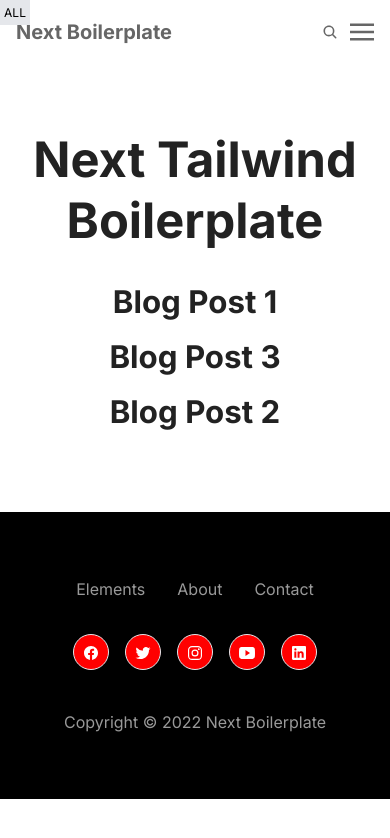
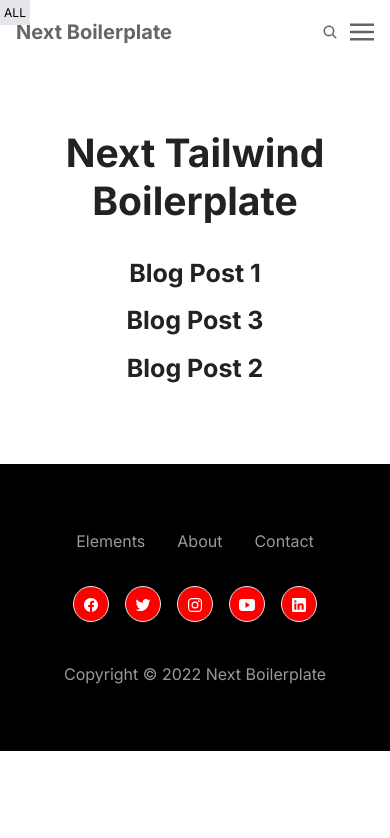
Before and after one commit to tfsohag/hydrogren-nextjs, a Next.js app: page / in a window 390 px wide. Shown: the top 838 px of the page. Built offline with nearby package versions, Linux system fonts and the light colour scheme.

Commit message:
update font settings

```diff
--- a/styles/base.scss
+++ b/styles/base.scss
@@ -15,26 +15,32 @@ h6 {
   @apply font-primary font-bold leading-tight text-text-dark;
 }
 
-h1 {
-  @apply text-h1;
+h1,
+.h1 {
+  @apply text-h1-sm md:text-h1;
 }
 
-h2 {
-  @apply text-h2;
+h2,
+.h2 {
+  @apply text-h2-sm md:text-h2;
 }
 
-h3 {
-  @apply text-h3;
+h3,
+.h3 {
+  @apply text-h3-sm md:text-h3;
 }
 
-h4 {
+h4,
+.h4 {
   @apply text-h4;
 }
 
-h5 {
+h5,
+.h5 {
   @apply text-h5;
 }
 
-h6 {
+h6,
+.h6 {
   @apply text-h6;
 }
--- a/styles/components.scss
+++ b/styles/components.scss
@@ -29,5 +29,5 @@
 
 // content style
 .content {
-  @apply prose max-w-none prose-h1:mb-4 prose-h1:text-h1 prose-h2:mb-4 prose-h2:mt-4 prose-h2:text-h2 prose-h3:mt-4 prose-h3:text-h3 prose-h4:mt-4 prose-h5:mb-4 prose-h6:mb-6;
+  @apply prose max-w-none prose-headings:font-bold prose-h1:mb-4 prose-h1:text-h1-sm prose-h2:mb-4 prose-h2:mt-4 prose-h2:text-h2-sm prose-h3:mt-4 prose-h3:text-h3-sm prose-h4:mt-4 prose-h5:mb-4 prose-h6:mb-6 md:prose-h1:text-h1 md:prose-h2:text-h2 md:prose-h3:text-h3;
 }
--- a/styles/navigation.scss
+++ b/styles/navigation.scss
@@ -13,7 +13,7 @@ input#nav-toggle:checked ~ #nav-menu {
 
 // navbar items
 .navbar {
-  @apply text-center;
+  @apply text-center md:text-left;
 }
 
 .nav-item {
@@ -21,7 +21,7 @@ input#nav-toggle:checked ~ #nav-menu {
 }
 
 .nav-link {
-  @apply p-4 text-lg font-medium transition hover:text-primary;
+  @apply p-4 text-lg font-medium text-text-dark transition hover:text-primary;
 }
 
 .nav-dropdown {
@@ -36,5 +36,5 @@ input#nav-toggle:checked ~ #nav-menu {
 }
 
 .nav-dropdown-link {
-  @apply min-w-[150px] py-2 text-lg font-medium transition hover:text-primary;
+  @apply min-w-[150px] py-2 text-lg font-medium text-text-dark transition hover:text-primary;
 }
--- a/tailwind.config.js
+++ b/tailwind.config.js
@@ -47,8 +47,11 @@ module.exports = {
       fontSize: {
         base: font_base + "px",
         h1: h1 + "rem",
+        "h1-sm": h1 * 0.8 + "rem",
         h2: h2 + "rem",
+        "h2-sm": h2 * 0.8 + "rem",
         h3: h3 + "rem",
+        "h3-sm": h3 * 0.8 + "rem",
         h4: h4 + "rem",
         h5: h5 + "rem",
         h6: h6 + "rem",
```
